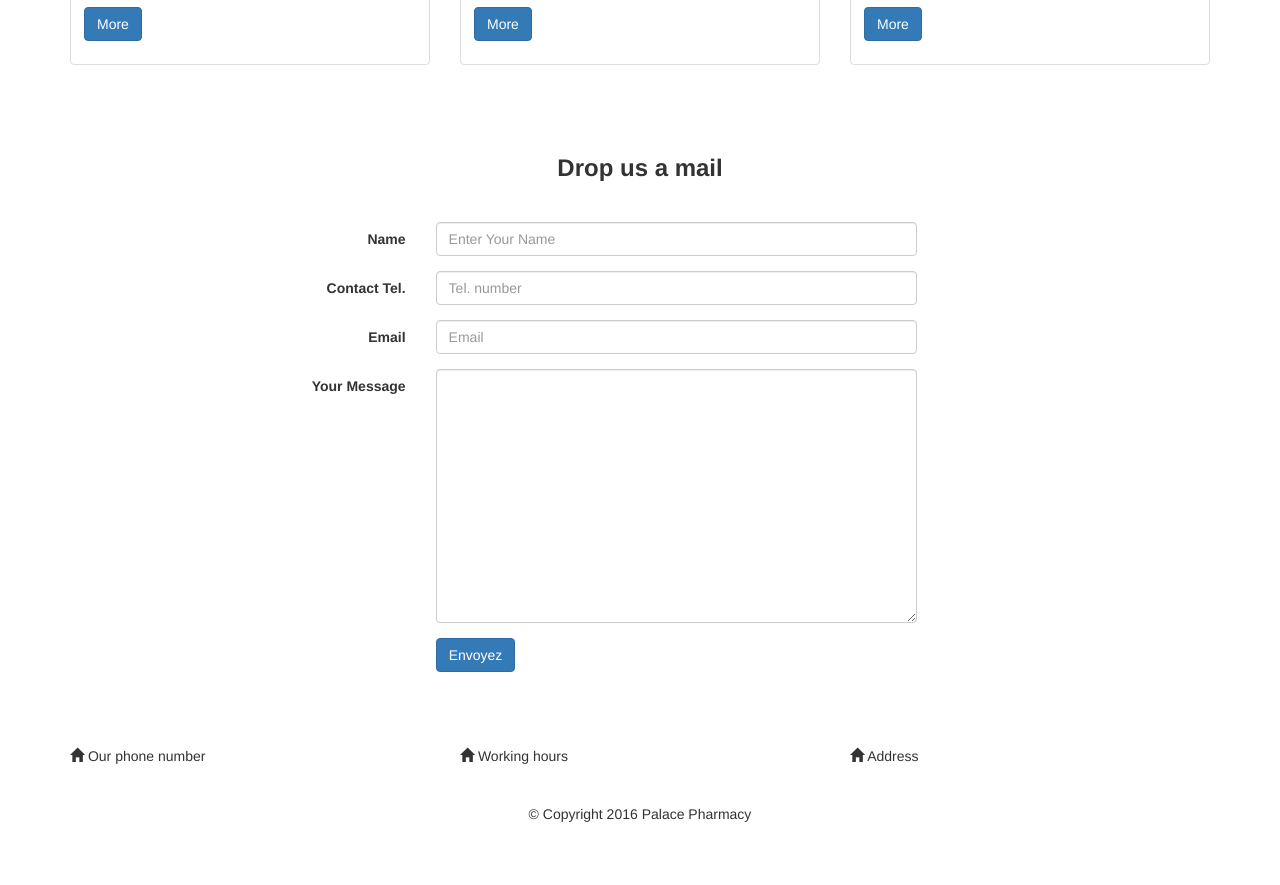
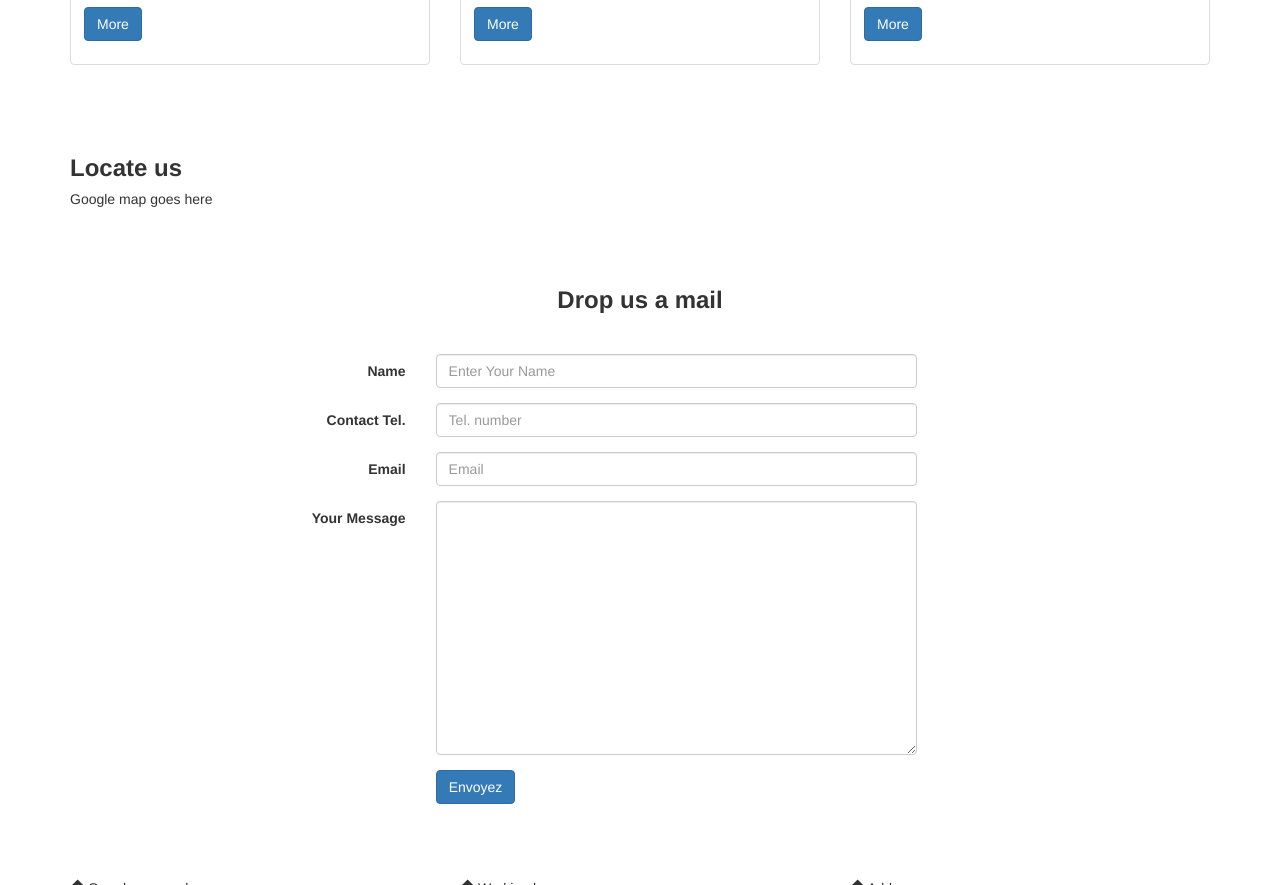
Before and after one commit to freddyflo/PalacePharmacy, a website: page src/index.html in a window 1280 px wide. Shown: the part 1429-2314 px from the top of the page. Before the commit the page ends 2263 px from the top, so only its background shows below. Drawn offline with nearby package versions, Linux system fonts and the light colour scheme; files that its build step writes are made by us from their sources.

Commit message:
Updated with google map place holder
Updated with google map place holder

```diff
--- a/src/index.html
+++ b/src/index.html
@@ -148,9 +148,16 @@
                     </div>
                 </div>
     </div>
-
+         <!-- Google Maps -->
+        <div id="contactus" class="row row-content">
+            <p style="padding:20px"></p>
+            <div class="col-xs-12 col-sm-12">
+                <h3><strong>Locate us</strong></h3>
+                <h5> Google map goes here</h5>
+            </div>
+        </div>
           <!-- Contact us -->
-           <div id="contactus" class="row row-content">
+           <div class="row row-content">
             <p style="padding:20px"></p>
            <div class="col-xs-12">
               <h3 style="text-align:center;"><strong>Drop us a mail</strong></h3>
```
